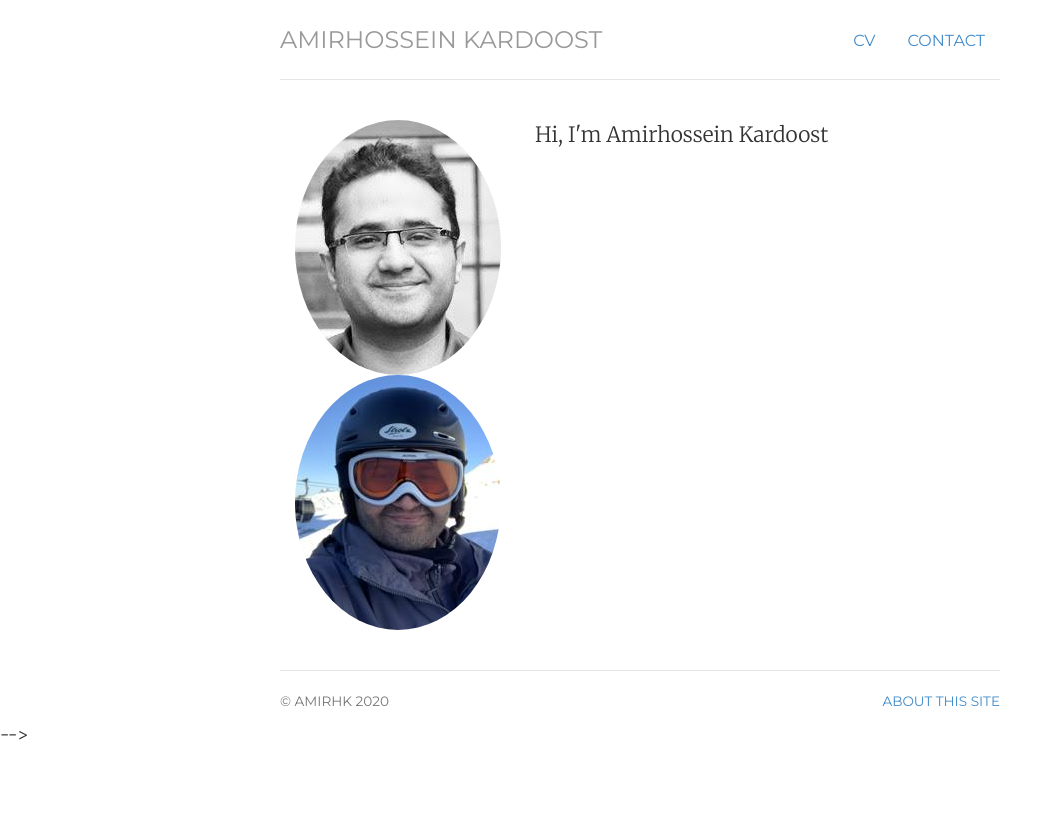
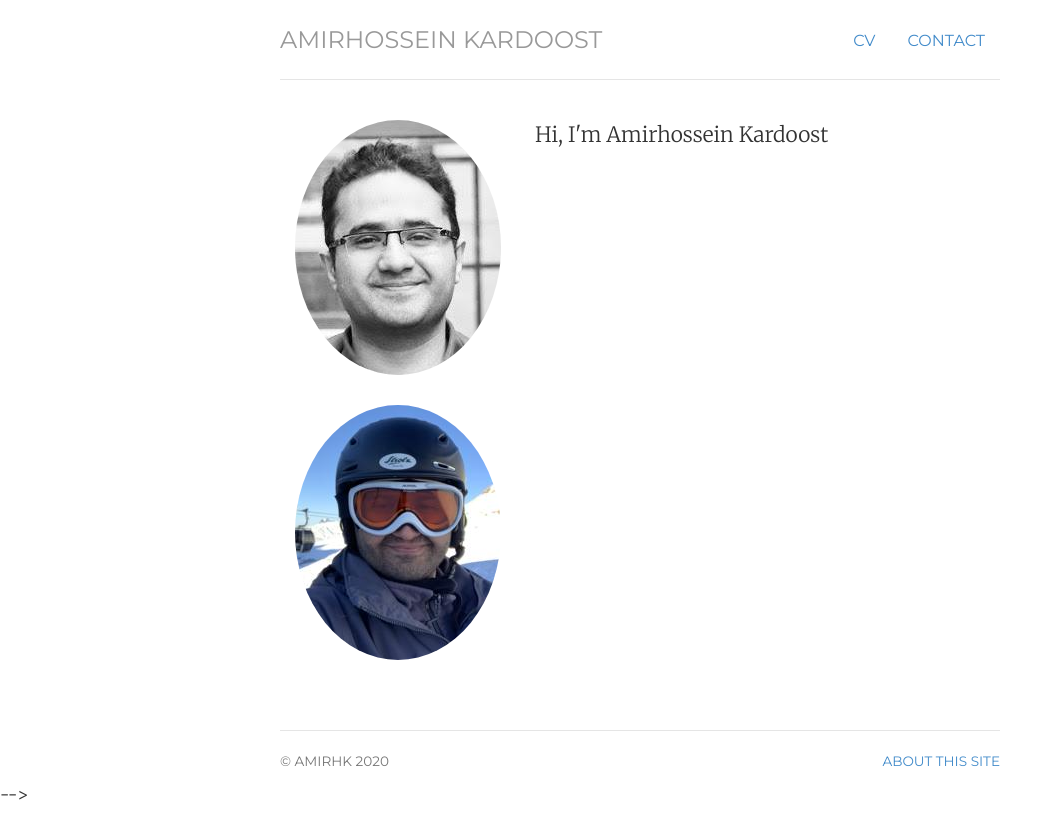
Before and after one commit to Amirhk-dev/Amirhk-dev.github.io, a Jekyll site: the page built from index.html, in a window 1280 px wide. Shown: the top 839 px of the page, without its empty margins (0-1062 px from the left). Built offline with Jekyll 4.4.1, drawn with Linux system fonts in a browser that asks for light colours.

Commit message:
Update style.css

```diff
--- a/css/style.css
+++ b/css/style.css
@@ -14,7 +14,7 @@ blockquote p { font-size: 16px; line-height: 1.6em; }
 h3.text-muted a {text-decoration: none; color: #999999; }
 h3.text-muted a:hover { text-decoration: none; color: #0088cc; }
 
-img.avatar a:hover{ margin-bottom: 30px; }
+img.avatar{ margin-bottom: 30px; }
 
 /* Custom container */
 .container > hr { margin: 30px 0; }
```
